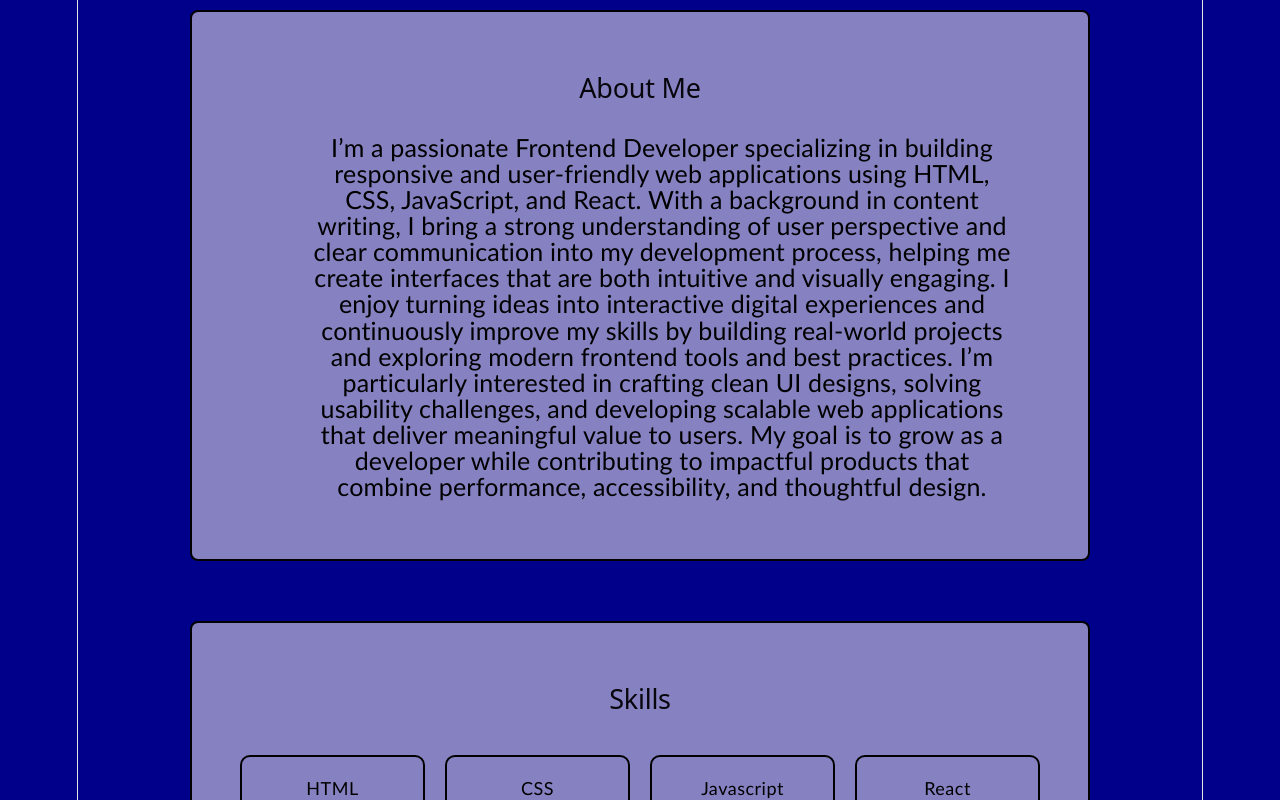
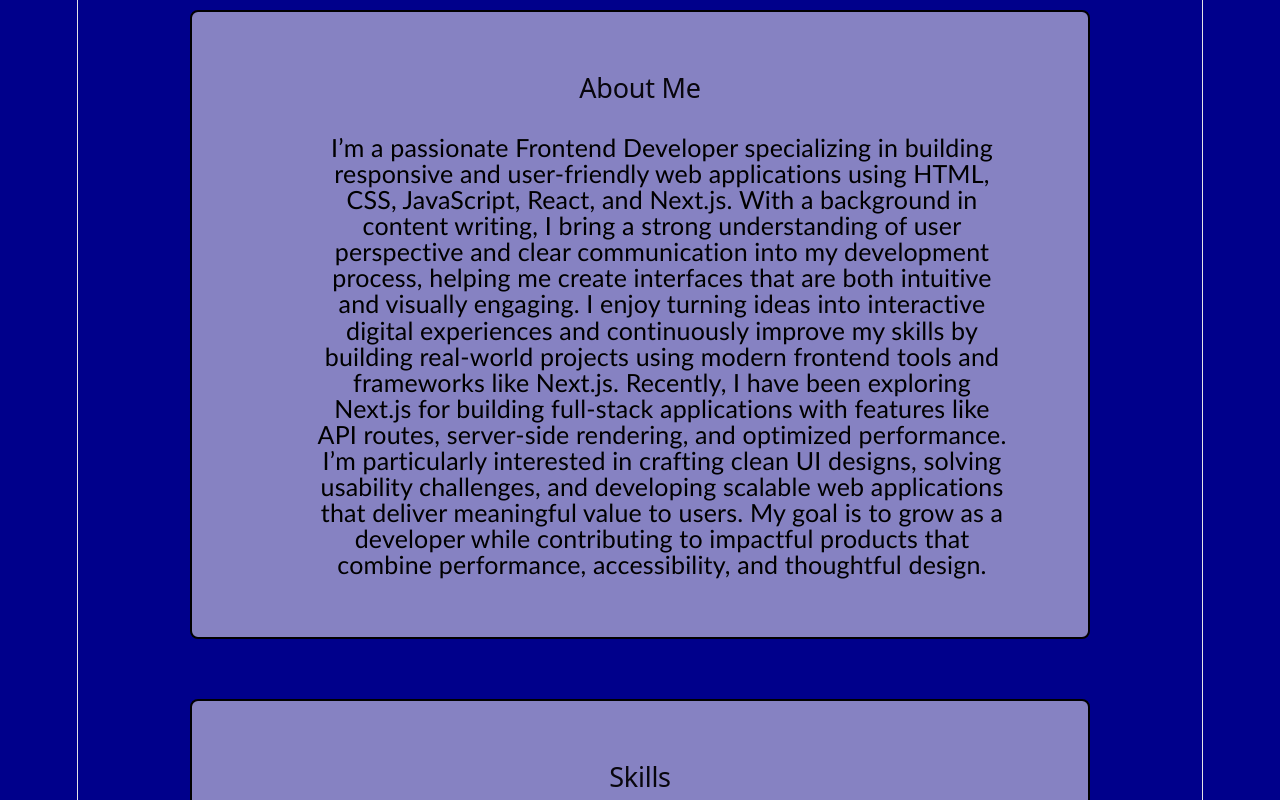
Before and after one commit to saumya-30-verma/portfolio, a React (Vite) app: page / in a window 1280 px wide. Shown: the part 1020-1820 px from the top of the page. Built offline with nearby package versions, Linux system fonts and the light colour scheme.

Commit message:
Updated profile data and about section

```diff
--- a/src/Data/ProfileData.js
+++ b/src/Data/ProfileData.js
@@ -2,7 +2,7 @@ const ProfileData = {
     name: "Saumya Verma",
     role: "Frontend Developer | React",
     bio: "Building fast, scalable web apps with React. Skilled in modern UI frameworks and driven by a passion for clean, polished interfaces.",
-    skills: ["HTML", "CSS", "Javascript", "React"]
+    skills: ["HTML", "CSS", "Javascript", "React", "Next.js"]
 };
 
 export default ProfileData;
--- a/src/Sections/About.jsx
+++ b/src/Sections/About.jsx
@@ -4,7 +4,7 @@ const About = () => {
   return (
     <section className='about' id="about">
       <h2>About Me</h2>
-     <p>I’m a passionate Frontend Developer specializing in building responsive and user-friendly web applications using HTML, CSS, JavaScript, and React. With a background in content writing, I bring a strong understanding of user perspective and clear communication into my development process, helping me create interfaces that are both intuitive and visually engaging. I enjoy turning ideas into interactive digital experiences and continuously improve my skills by building real-world projects and exploring modern frontend tools and best practices. I’m particularly interested in crafting clean UI designs, solving usability challenges, and developing scalable web applications that deliver meaningful value to users. My goal is to grow as a developer while contributing to impactful products that combine performance, accessibility, and thoughtful design.
+     <p>I’m a passionate Frontend Developer specializing in building responsive and user-friendly web applications using HTML, CSS, JavaScript, React, and Next.js. With a background in content writing, I bring a strong understanding of user perspective and clear communication into my development process, helping me create interfaces that are both intuitive and visually engaging. I enjoy turning ideas into interactive digital experiences and continuously improve my skills by building real-world projects using modern frontend tools and frameworks like Next.js. Recently, I have been exploring Next.js for building full-stack applications with features like API routes, server-side rendering, and optimized performance. I’m particularly interested in crafting clean UI designs, solving usability challenges, and developing scalable web applications that deliver meaningful value to users. My goal is to grow as a developer while contributing to impactful products that combine performance, accessibility, and thoughtful design.
 
 </p>
     </section>
```
